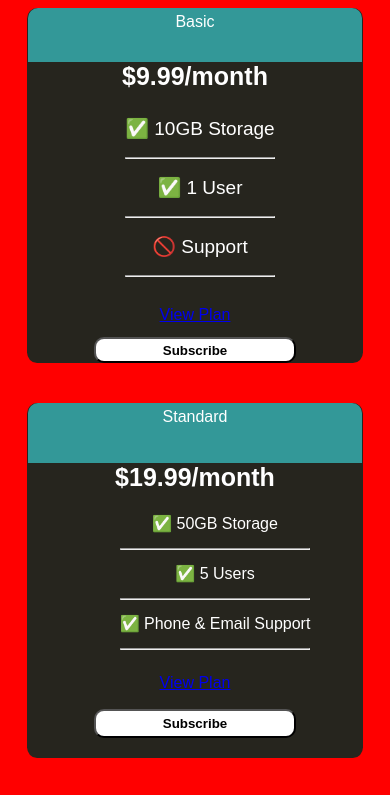
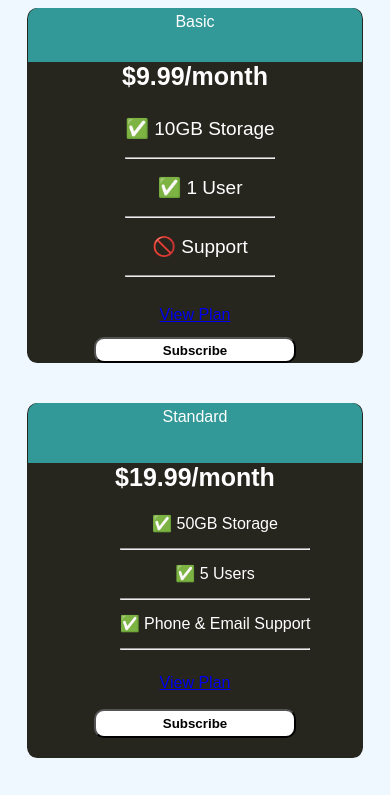
Before and after one commit to SindhuGangi/Subscription_plans, a plain HTML site: page index.html in a window 390 px wide. Shown: the top 795 px of the page. Drawn offline with Linux system fonts and the light colour scheme; a web font is replaced by a local one.

Commit message:
Update index.html

```diff
--- a/index.html
+++ b/index.html
@@ -139,9 +139,7 @@
 
       /* Hint: What can you do with a media query and flexbox? */
       @media (max-width: 600px)  {
-         body {
-        background-color: red; /
-         }
+
         .pricing-container{
           flex-direction: column;
           justify-content: flex-start;
```
